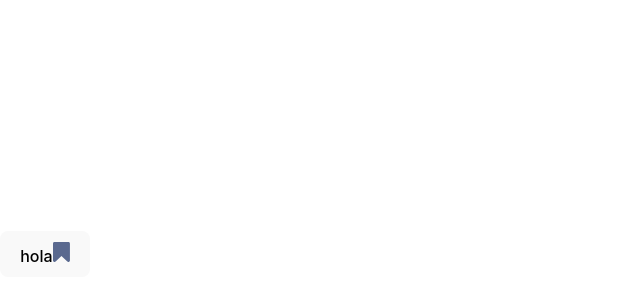
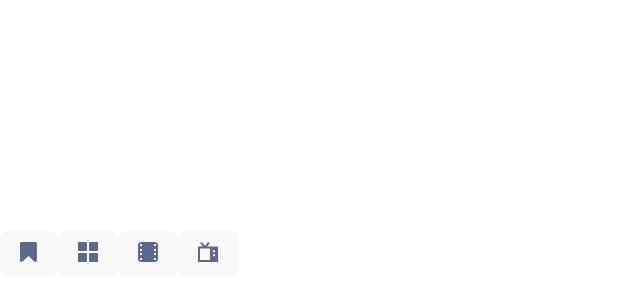
Before and after one commit to caropi30/binge-movie-app, a React (Vite) app: page / in a window 1280 px wide. Shown: the part 146-446 px from the top of the page, without its empty margins (0-640 px from the left). Built offline with nearby package versions, Linux system fonts and the light colour scheme.

Commit message:
iconos del boton navigation

```diff
--- a/package.json
+++ b/package.json
@@ -18,6 +18,6 @@
     "@types/react-dom": "^18.0.10",
     "@vitejs/plugin-react": "^3.1.0",
     "typescript": "^4.9.3",
-    "vite": "^4.1.0"
+    "vite": "^4.1.1"
   }
 }
--- a/src/components/Buttons/NavigationButton/index.jsx
+++ b/src/components/Buttons/NavigationButton/index.jsx
@@ -1,12 +1,12 @@
 import React from "react";
 import "./index.module.scss";
-import "../../../assets/tv-menu.svg";
 
-const NavButton = ({ text, src }) => {
+const NavButton = ({ text, href , icon }) => {
   return (
     <button type="button">
       {text}
-      <img src={src} alt="" />
+      {icon}
+      <a href={href}></a>
     </button>
   );
 };
--- a/src/components/Icons/index.jsx
+++ b/src/components/Icons/index.jsx
@@ -1,6 +1,6 @@
 import React from "react";
 
-const BookedMenuIcon = (color) => {
+export const BookedMenuIcon = (color) => {
   return (
     <svg
       width="17"
@@ -17,7 +17,7 @@ const BookedMenuIcon = (color) => {
   );
 };
 
-const FilmMenuIcon = (color) => {
+export const FilmMenuIcon = (color) => {
   return (
     <svg
       width="20"
@@ -36,36 +36,19 @@ const FilmMenuIcon = (color) => {
   );
 };
 
-const MainMenuIcon = (color) => {
-  <svg
-    width="20"
-    height="20"
-    viewBox="0 0 20 20"
-    fill="none"
-    xmlns="http://www.w3.org/2000/svg"
-  >
-    <path
-      fill-rule="evenodd"
-      clip-rule="evenodd"
-      d="M1 0H8C8.6 0 9 0.4 9 1V8C9 8.6 8.6 9 8 9H1C0.4 9 0 8.6 0 8V1C0 0.4 0.4 0 1 0ZM1 11H8C8.6 11 9 11.4 9 12V19C9 19.6 8.6 20 8 20H1C0.4 20 0 19.6 0 19V12C0 11.4 0.4 11 1 11ZM19 0H12C11.4 0 11 0.4 11 1V8C11 8.6 11.4 9 12 9H19C19.6 9 20 8.6 20 8V1C20 0.4 19.6 0 19 0ZM12 11H19C19.6 11 20 11.4 20 12V19C20 19.6 19.6 20 19 20H12C11.4 20 11 19.6 11 19V12C11 11.4 11.4 11 12 11Z"
-      fill={color}
-    />
-  </svg>;
+export const MainMenuIcon = (color) => {
+ return (
+    <svg width="20" height="20" viewBox="0 0 20 20" fill="none" xmlns="http://www.w3.org/2000/svg">
+    <path fill-rule="evenodd" clip-rule="evenodd" d="M1 0H8C8.6 0 9 0.4 9 1V8C9 8.6 8.6 9 8 9H1C0.4 9 0 8.6 0 8V1C0 0.4 0.4 0 1 0ZM1 11H8C8.6 11 9 11.4 9 12V19C9 19.6 8.6 20 8 20H1C0.4 20 0 19.6 0 19V12C0 11.4 0.4 11 1 11ZM19 0H12C11.4 0 11 0.4 11 1V8C11 8.6 11.4 9 12 9H19C19.6 9 20 8.6 20 8V1C20 0.4 19.6 0 19 0ZM12 11H19C19.6 11 20 11.4 20 12V19C20 19.6 19.6 20 19 20H12C11.4 20 11 19.6 11 19V12C11 11.4 11.4 11 12 11Z" fill={color}/>
+    </svg>
+ )
 };
 
-const TvMenuIcon = (color) => {
-  <svg
-    width="20"
-    height="20"
-    viewBox="0 0 20 20"
-    fill="none"
-    xmlns="http://www.w3.org/2000/svg"
-  >
-    <path
-      fill-rule="evenodd"
-      clip-rule="evenodd"
-      d="M9.08 4.48109H20V20H0V4.48109H4.92L2.22 1.20272L3.78 0.029098L7 3.90883L10.22 0L11.78 1.20272L9.08 4.48109ZM2 6.42095V18.0601H12V6.42095H2ZM17 14.1804H15V12.2405H17V14.1804ZM15 10.3007H17V8.36082H15V10.3007Z"
-      fill={color}
-    />
-  </svg>;
-};
+export const TvMenuIcon = (color) => {
+  return(
+      <svg width="20" height="20" viewBox="0 0 20 20" fill="none" xmlns="http://www.w3.org/2000/svg">
+        <path fill-rule="evenodd" clip-rule="evenodd" d="M9.08 4.48109H20V20H0V4.48109H4.92L2.22 1.20272L3.78 0.029098L7 3.90883L10.22 0L11.78 1.20272L9.08 4.48109ZM2 6.42095V18.0601H12V6.42095H2ZM17 14.1804H15V12.2405H17V14.1804ZM15 10.3007H17V8.36082H15V10.3007Z" fill={color}/>
+      </svg>
+
+  )
+}
--- a/src/components/Navigation/index.jsx
+++ b/src/components/Navigation/index.jsx
@@ -1,9 +1,17 @@
 import React from "react";
 import { NavButton } from "../Buttons/NavigationButton";
-import bookedMenu from "../../assets/booked-menu.svg";
+import {BookedMenuIcon, MainMenuIcon, FilmMenuIcon, TvMenuIcon} from "../Icons/index"
+
 
 const NavigationBar = () => {
-  return <NavButton text="hola" src={bookedMenu} />;
+  return (
+    <>
+      <NavButton  icon={BookedMenuIcon("#5A698F")}  />
+      <NavButton  icon={MainMenuIcon("#5A698F")}  />
+      <NavButton  icon={FilmMenuIcon("#5A698F")}  />
+      <NavButton  icon={TvMenuIcon("#5A698F")}  />
+    </>
+  )
 };
 
 export { NavigationBar };
```
Also changed, not shown: 1 other file (tests, documents, lock files or other folders).
